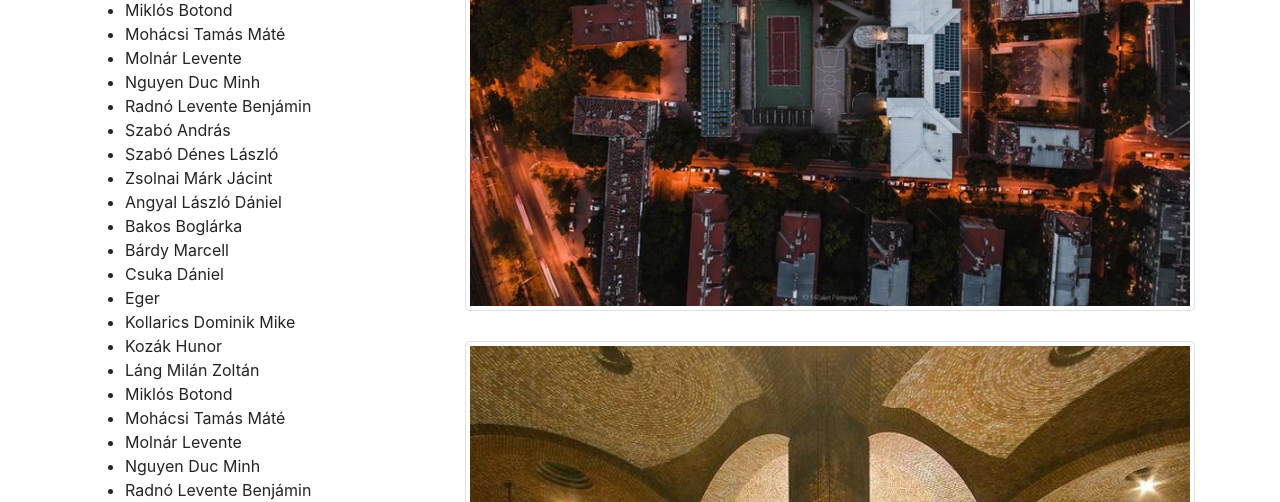
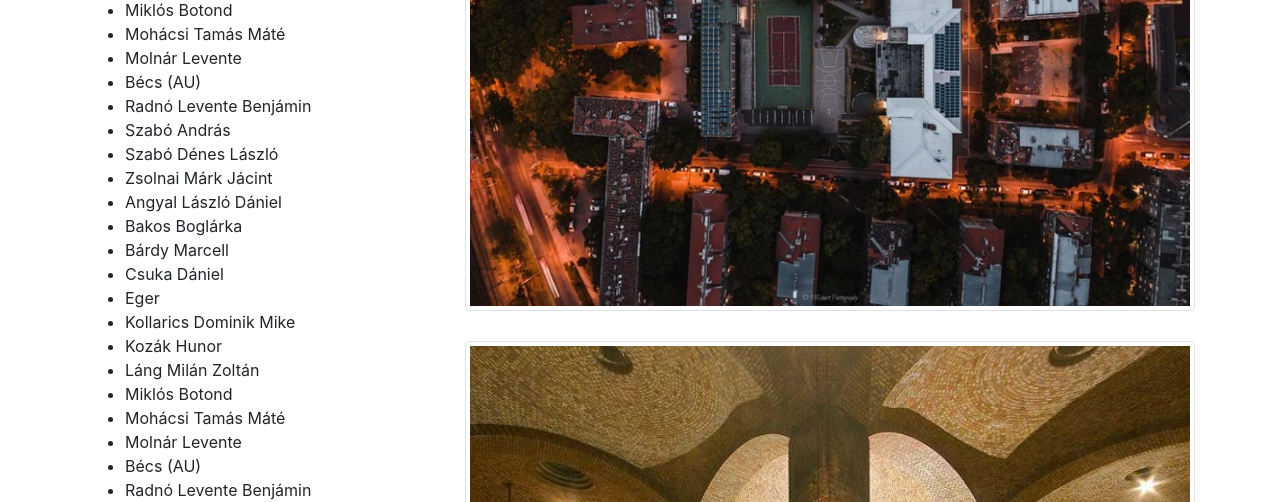
Before and after one commit to godonypeter/10dTelepulesKepekA, a plain HTML site: page index.html in a window 1280 px wide. Shown: the part 450-952 px from the top of the page. Drawn offline with nearby package versions, Linux system fonts and the light colour scheme.

Commit message:
helo world

```diff
--- a/index.html
+++ b/index.html
@@ -27,7 +27,7 @@
                     <li>Miklós Botond</li>
                     <li>Mohácsi Tamás Máté</li>
                     <li>Molnár Levente</li>
-                    <li>Nguyen Duc Minh</li>
+                    <li onclick="kepcsere('becs1');">Bécs (AU)</li>
                     <li>Radnó Levente Benjámin</li>
                     <li>Szabó András</li>
                     <li>Szabó Dénes László</li>
@@ -43,7 +43,7 @@
                     <li>Miklós Botond</li>
                     <li>Mohácsi Tamás Máté</li>
                     <li>Molnár Levente</li>
-                    <li>Nguyen Duc Minh</li>
+                    <li onclick="kepcsere('becs2');">Bécs (AU)</li>
                     <li>Radnó Levente Benjámin</li>
                     <li>Szabó András</li>
                     <li>Szabó Dénes László</li>
```
Also changed, not shown: kepek/becs1.jpg (added), 1 other file.
